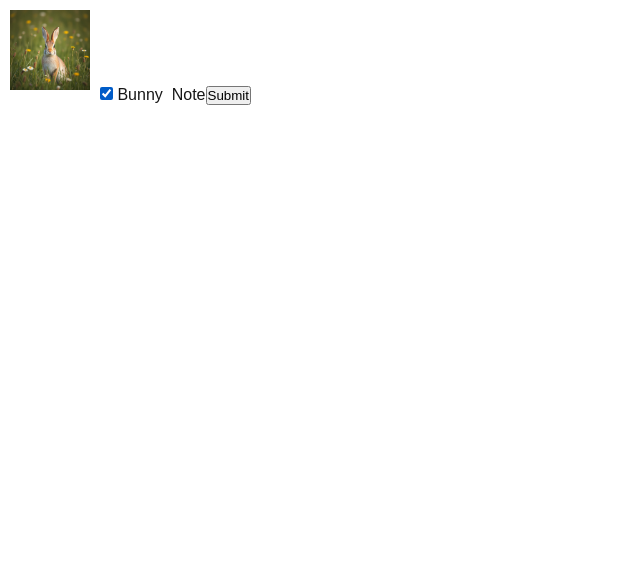
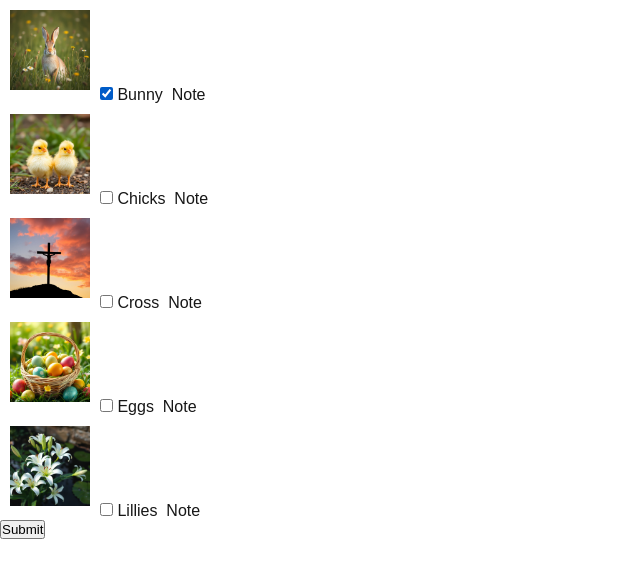
Before and after one commit to teochewthunder/easter-poem-generator, a Next.js app: page / in a window 1280 px wide. Shown: the top 578 px of the page, without its empty margins (0-640 px from the left). Built offline with nearby package versions, Linux system fonts and the light colour scheme.

Commit message:
Other symbols

```diff
--- a/src/app/page.js
+++ b/src/app/page.js
@@ -48,22 +48,39 @@ export default function Home() {
   return (
     <form onSubmit={handleSubmit}>
       <label>
-        <Image
-          className={styles.symbolImage}
-          src="/symbol_bunny.jpg"
-          alt="Bunny"
-          width={100}
-          height={100}
-        />
-        <input
-          type="checkbox"
-          name="symbol_bunny"
-          value="bunny"
-          onChange={handleChecking}
-          checked={ (formData.symbol_bunny == "bunny") }
-        />
+        <Image className={styles.symbolImage} src="/symbol_bunny.jpg" alt="Bunny" width={100} height={100} />
+        <input type="checkbox" name="symbol_bunny" value="bunny" onChange={handleChecking} checked={ (formData.symbol_bunny === "bunny") } />
         &nbsp;Bunny
         &nbsp;<a href="/symbols/bunny" target="_blank">Note</a>
+        <br />
+      </label>
+      <label>
+        <Image className={styles.symbolImage} src="/symbol_chicks.jpg" alt="Chicks" width={100} height={100} />
+        <input type="checkbox" name="symbol_chicks" value="bunny" onChange={handleChecking} checked={ (formData.symbol_chicks === "chicks") } />
+        &nbsp;Chicks
+        &nbsp;<a href="/symbols/chicks" target="_blank">Note</a>
+        <br />
+      </label>
+      <label>
+        <Image className={styles.symbolImage} src="/symbol_cross.jpg" alt="Cross" width={100} height={100} />
+        <input type="checkbox" name="symbol_cross" value="cross" onChange={handleChecking} checked={ (formData.symbol_cross === "cross") } />
+        &nbsp;Cross
+        &nbsp;<a href="/symbols/cross" target="_blank">Note</a>
+        <br />
+      </label>
+      <label>
+        <Image className={styles.symbolImage} src="/symbol_eggs.jpg" alt="Eggs" width={100} height={100} />
+        <input type="checkbox" name="symbol_eggs" value="eggs" onChange={handleChecking} checked={ (formData.symbol_eggs === "eggs") } />
+        &nbsp;Eggs
+        &nbsp;<a href="/symbols/eggs" target="_blank">Note</a>
+        <br />
+      </label>
+      <label>
+        <Image className={styles.symbolImage} src="/symbol_lillies.jpg" alt="Lillies" width={100} height={100} />
+        <input type="checkbox" name="symbol_lillies" value="lillies" onChange={handleChecking} checked={ (formData.symbol_lillies === "lillies") } />
+        &nbsp;Lillies
+        &nbsp;<a href="/symbols/lillies" target="_blank">Note</a>
+        <br />
       </label>
       <button type="submit">Submit</button>
     </form>
```
